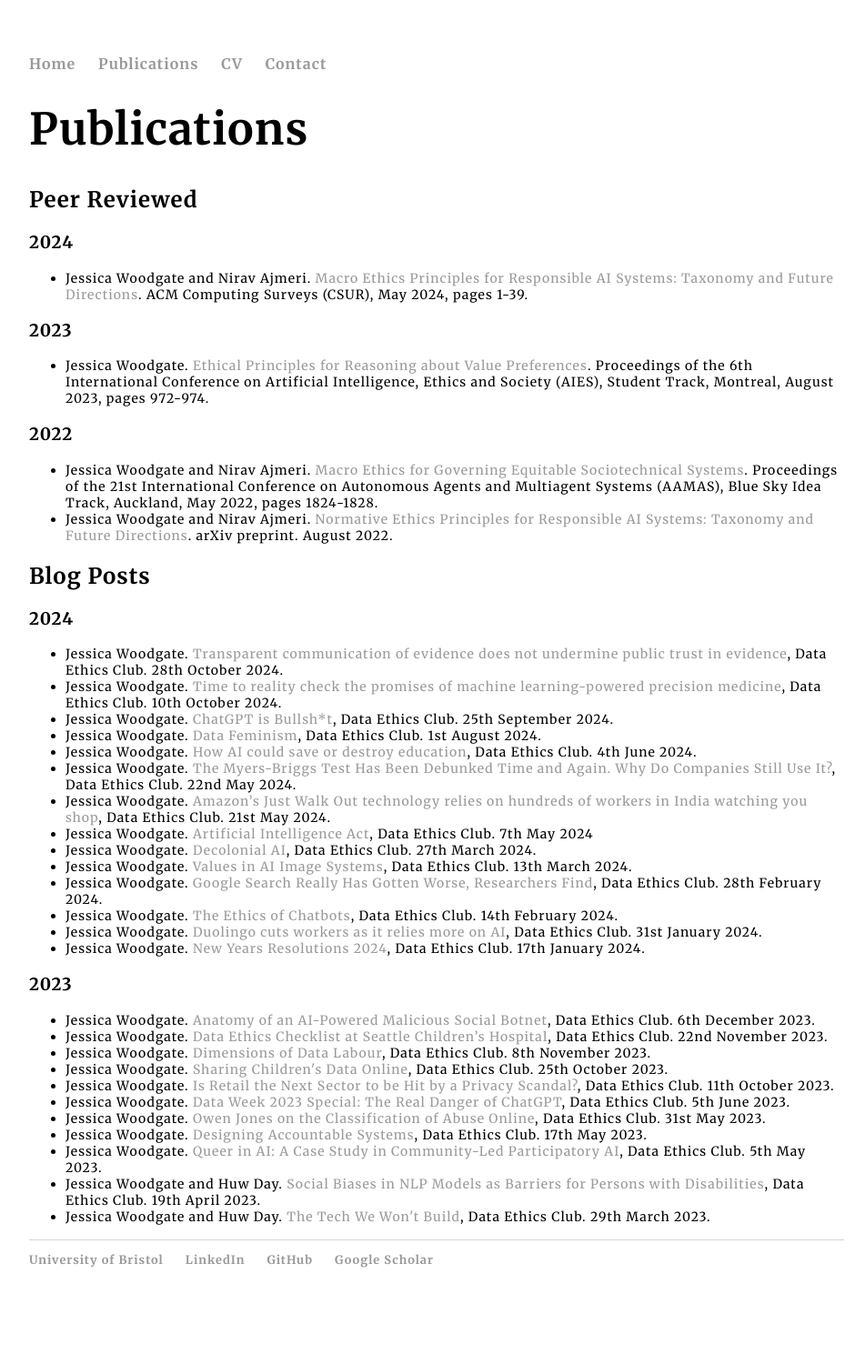
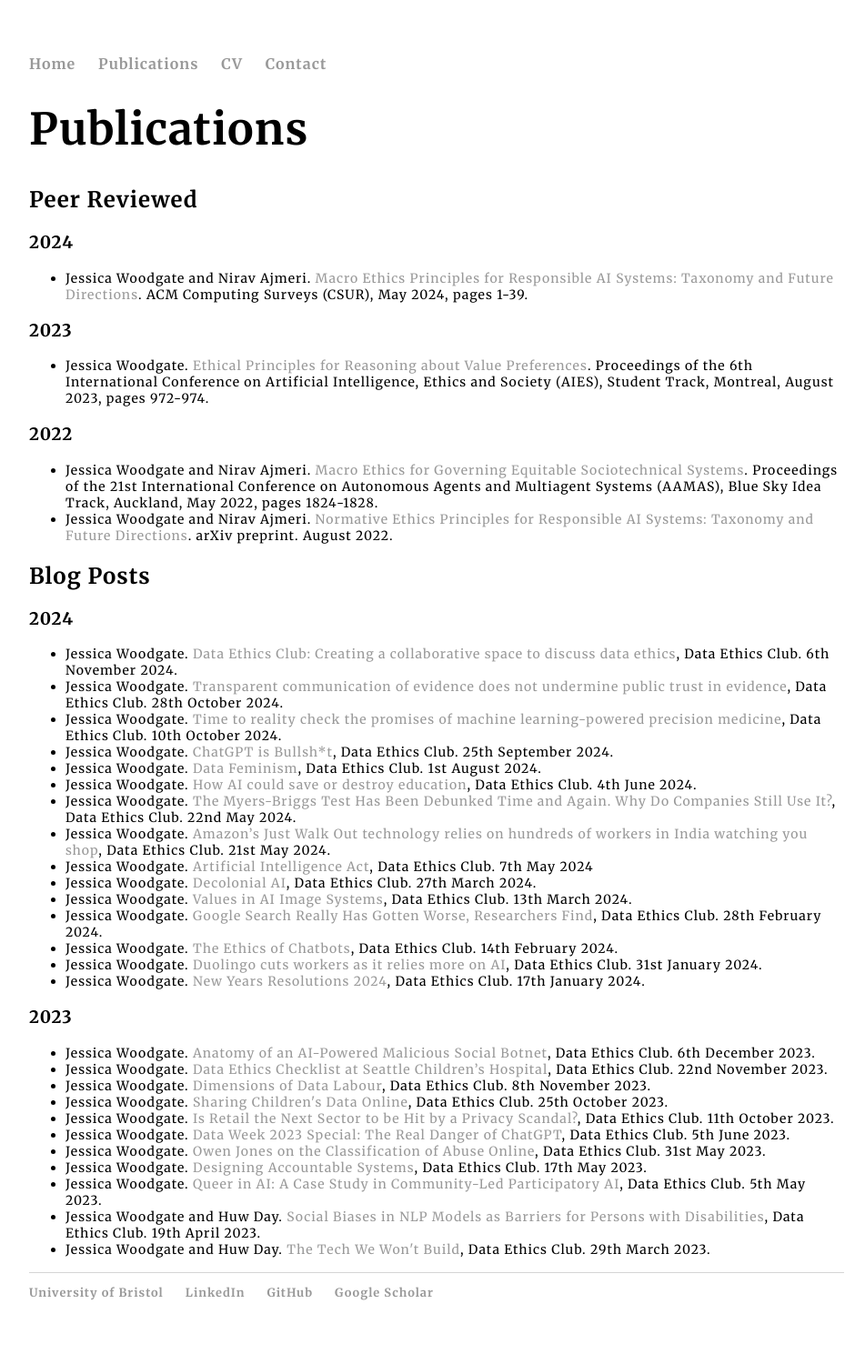
Before and after one commit to jessica-woodgate/jessica-woodgate.github.io, a Jekyll site: the page built from docs/publications/index.html, in a window 1280 px wide. Shown: the whole page at 91% size, without its empty margins (160-1111 px from the left). Built offline with Jekyll 4.4.1, drawn with Linux system fonts in a browser that asks for light colours; before the commit the page ends 1453 px from its top, so only the background shows below that.

Commit message:
DEC blog post

```diff
--- a/docs/index.html
+++ b/docs/index.html
@@ -45,6 +45,9 @@ layout: home
 	<h2>News</h2>
 	<h3>2024</h3>
 		<ul class="publications-list">
+			<li>November: authored data ethics club write up
+				<a href="https://dataethicsclub.com/write_ups/2024-11-06_writeup.html"> Data Ethics Club: Creating a collaborative space to discuss data ethics</a>, a more relaxed session where we talked about what brings us to Data Ethics Club
+			</li>
 			<li>November: presented a talk "Generated Science: How AI is Impacting Academic Publishing" to the
 				<a href="https://knowledgeexchange.group/"> Knowledge Exchange Group</a>
 			</li>
--- a/docs/publications/index.html
+++ b/docs/publications/index.html
@@ -36,6 +36,10 @@ title: Publications of Jessica Woodgate
         <h2>Blog Posts</h2>
         <h3>2024</h3>
 		<ul class="publications-list">
+            <li>Jessica Woodgate.
+                <a href="https://dataethicsclub.com/write_ups/2024-11-06_writeup.html">Data Ethics Club: Creating a collaborative space to discuss data ethics</a>,
+                Data Ethics Club. 6th November 2024.
+            </li>
             <li>Jessica Woodgate.
                 <a href="https://dataethicsclub.com/write_ups/2024-10-28_writeup.html">Transparent communication of evidence does not undermine public trust in evidence</a>,
                 Data Ethics Club. 28th October 2024.
```
